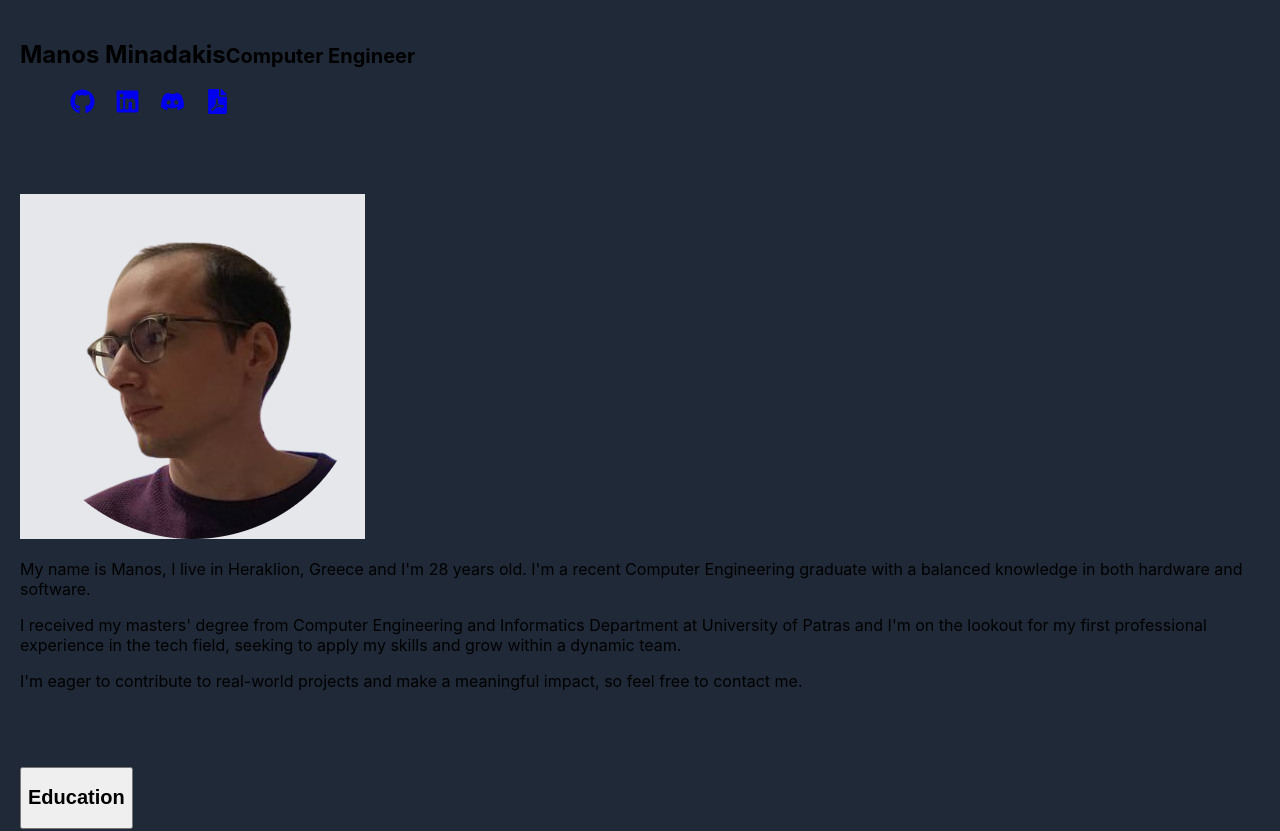
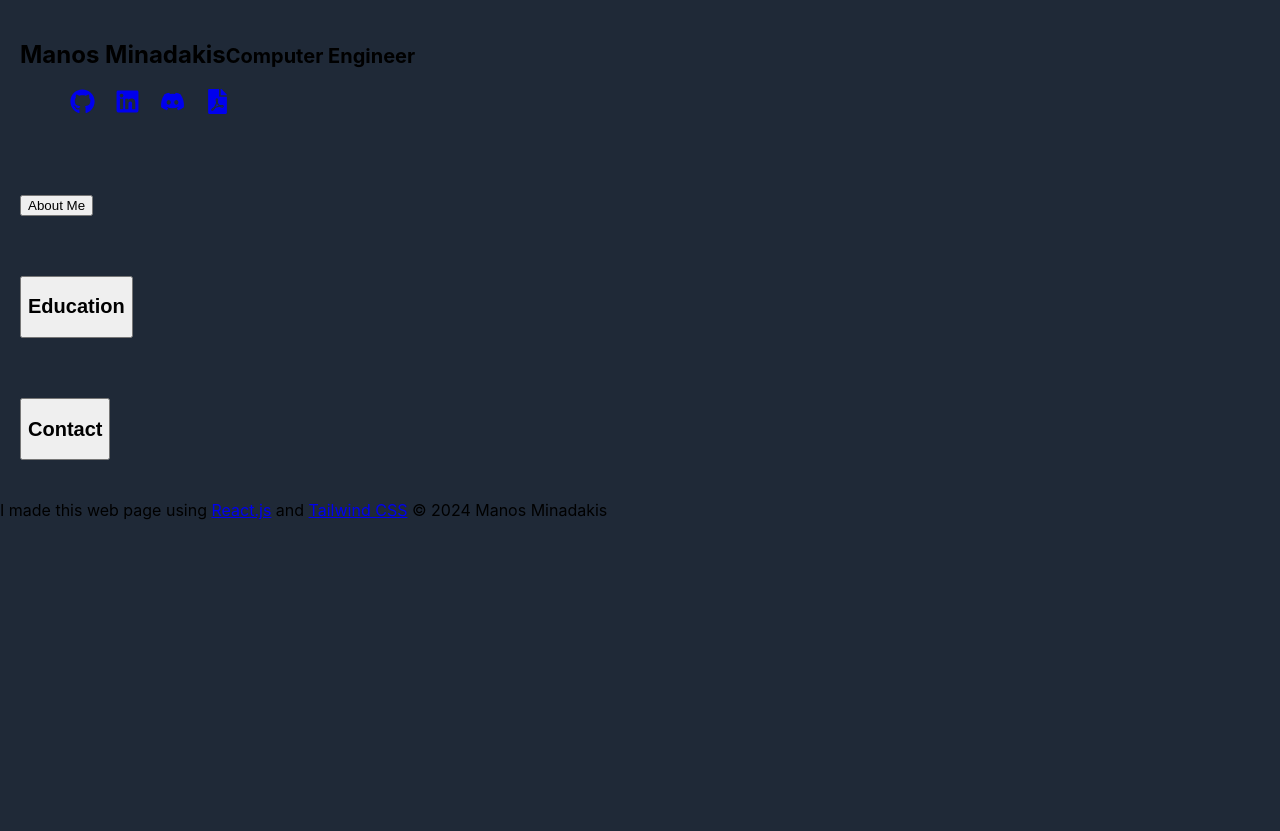
Before and after one commit to manosmin/manosmin.github.io, a React (Create React App) app: page / in a window 1280 px wide. Shown: the top 831 px of the page. After the commit the page ends 800 px from the top, so only its background shows below. Built offline with nearby package versions, Linux system fonts and the light colour scheme.

Commit message:
changed about me

```diff
--- a/src/components/About.js
+++ b/src/components/About.js
@@ -1,11 +1,34 @@
-import React from 'react';
+import React, { useState } from 'react';
 
 const About = () => {
+  const [isOpen, setIsOpen] = useState(false);
+
+  const toggleAccordion = () => {
+    setIsOpen(!isOpen);
+  };
+
   return (
-    <section id="about" className="bg-gray-900 p-10 flex flex-col items-center">
-      <img src="/profile.jpg" id="profile-pic" alt="Profile" className="w-48 h-48 rounded-full shadow-lg" />
-      <p className="mt-6 text-center text-gray-200">My name is <span className='font-semibold'>Manos</span>, I live in Heraklion, Greece and I'm 28 years old. I'm a recent Computer Engineering graduate with a balanced knowledge in both hardware and software.</p>
-      <p className="mt-2 text-gray-200 text-center"> I received my masters' degree from <span className='font-semibold'>Computer Engineering and Informatics Department at University of Patras</span> and I'm on the lookout for my first professional experience in the tech field, seeking to apply my skills and grow within a dynamic team.</p><p className="mt-2 text-gray-200 text-center">I'm eager to contribute to real-world projects and make a meaningful impact, so feel free to contact me.</p>
+    <section id="about" className="bg-gray-900 p-10">
+      <button
+        onClick={toggleAccordion}
+        className="text-gray-200 text-2xl font-semibold mb-4"
+      >
+        {isOpen ? 'About Me' : 'About Me'}
+      </button>
+      {isOpen && (
+        <div className="w-full flex flex-col items-center">
+          <img src="/profile.png" id="profile-pic" alt="Profile" className="w-48 h-48 rounded-full shadow-lg" />
+          <p className="mt-6 text-center text-gray-200">
+            My name is <span className='font-semibold'>Manos</span>, I live in Heraklion, Greece and I'm 28 years old. I'm a recent Computer Engineering graduate with a balanced knowledge in both hardware and software.
+          </p>
+          <p className="mt-2 text-gray-200 text-center">
+            I received my masters' degree from <span className='font-semibold'>Computer Engineering and Informatics Department at University of Patras</span> and I'm on the lookout for my first professional experience in the tech field, seeking to apply my skills and grow within a dynamic team.
+          </p>
+          <p className="mt-2 text-gray-200 text-center">
+            I'm eager to contribute to real-world projects and make a meaningful impact, so feel free to contact me.
+          </p>
+        </div>
+      )}
     </section>
   );
 };
--- a/src/components/Footer.js
+++ b/src/components/Footer.js
@@ -3,10 +3,9 @@ import React from 'react';
 const Footer = () => {
   return (
     <footer className="bg-gray-900 text-gray-200 p-5">
-      <p>&copy; 2024 Manos Minadakis</p>
-      <p>My personal web page was created using <a rel="noopener noreferrer" href="https://www.react.dev/" target="_blank"
+      <p>I made this web page using <a rel="noopener noreferrer" href="https://www.react.dev/" target="_blank"
       className="text-gray-200 hover:underline">React.js</a> and <a rel="noopener noreferrer" href="https://tailwindcss.com/" target="_blank"
-      className="text-gray-200 hover:underline">Tailwind CSS</a>.</p>
+      className="text-gray-200 hover:underline">Tailwind CSS</a> &copy; 2024 Manos Minadakis </p>
     </footer>
   );
 };
```
Also changed, not shown: public/profile.jpg (deleted), public/profile.png (added).
